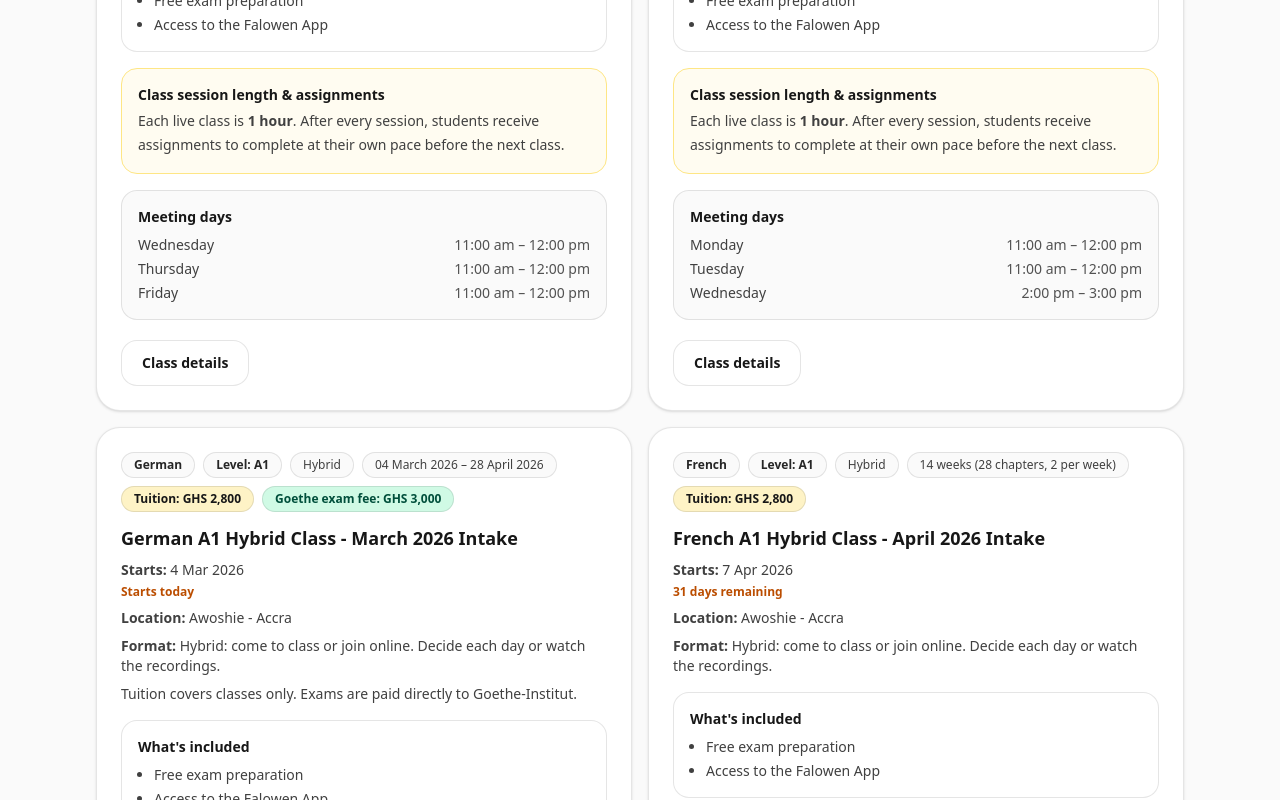
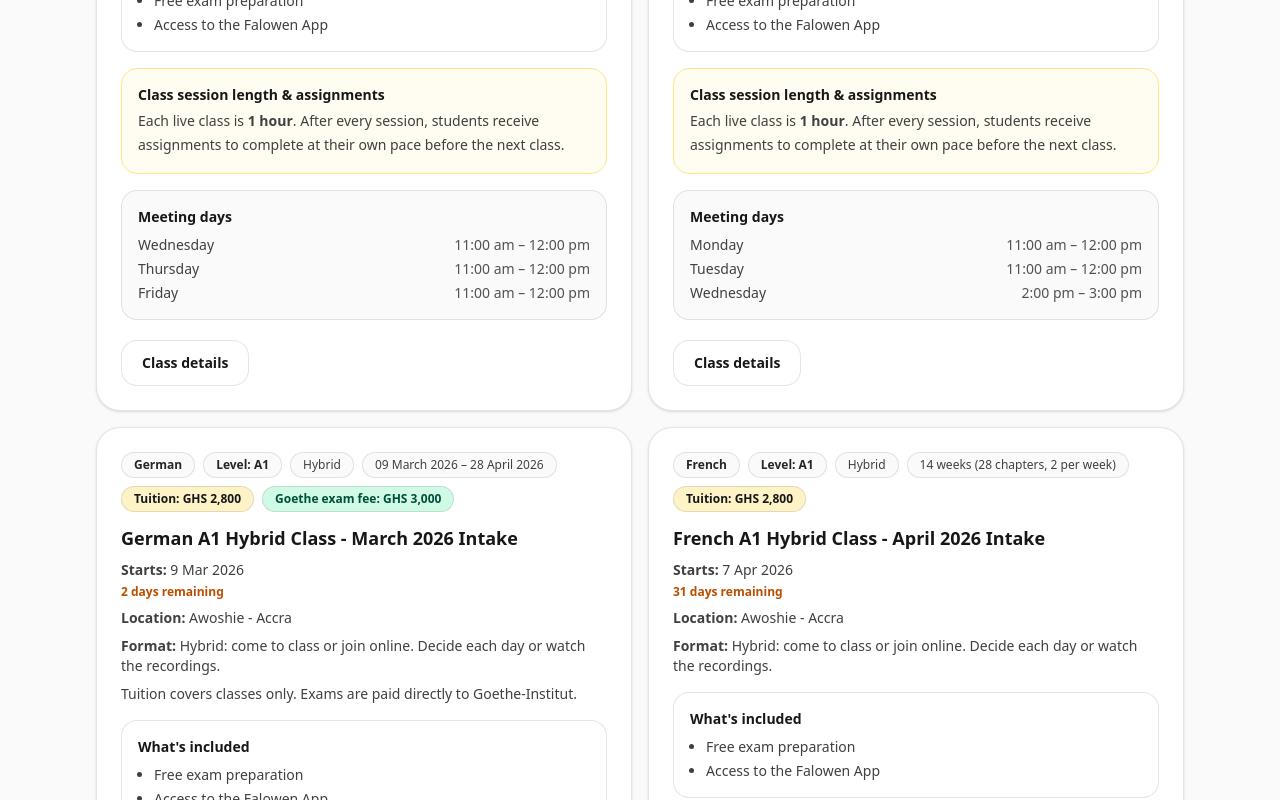
Before and after one commit to learngermanghana/learngermanghana-site, a Next.js app: page /classes in a window 1280 px wide. Shown: the part 1080-1880 px from the top of the page. Built offline with nearby package versions, Linux system fonts and the light colour scheme.

Commit message:
Update A1 Accra class start date

```diff
--- a/src/data/content.ts
+++ b/src/data/content.ts
@@ -132,10 +132,10 @@ export const upcomingClasses: ClassItem[] = [
     language: "German",
     level: "A1",
     location: "Awoshie - Accra",
-    startDate: "2026-03-04",
+    startDate: "2026-03-09",
     endDate: "2026-04-28",
     format: "Hybrid: come to class or join online. Decide each day or watch the recordings.",
-    duration: "04 March 2026 – 28 April 2026",
+    duration: "09 March 2026 – 28 April 2026",
     scheduleSummary: "3x per week",
     meetingDays: [
       { day: "Monday", time: "7:00 pm – 8:00 pm" },
```
